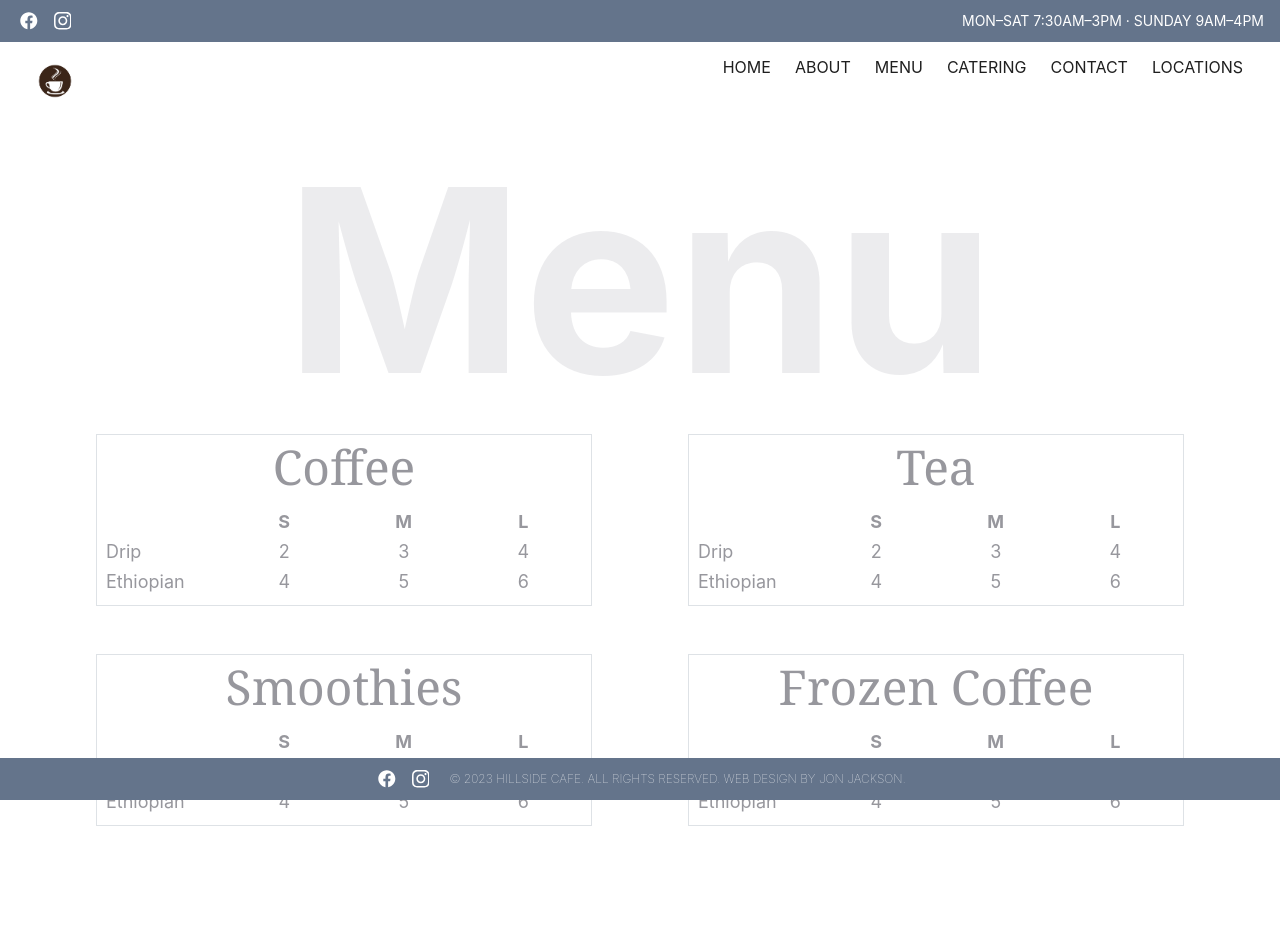
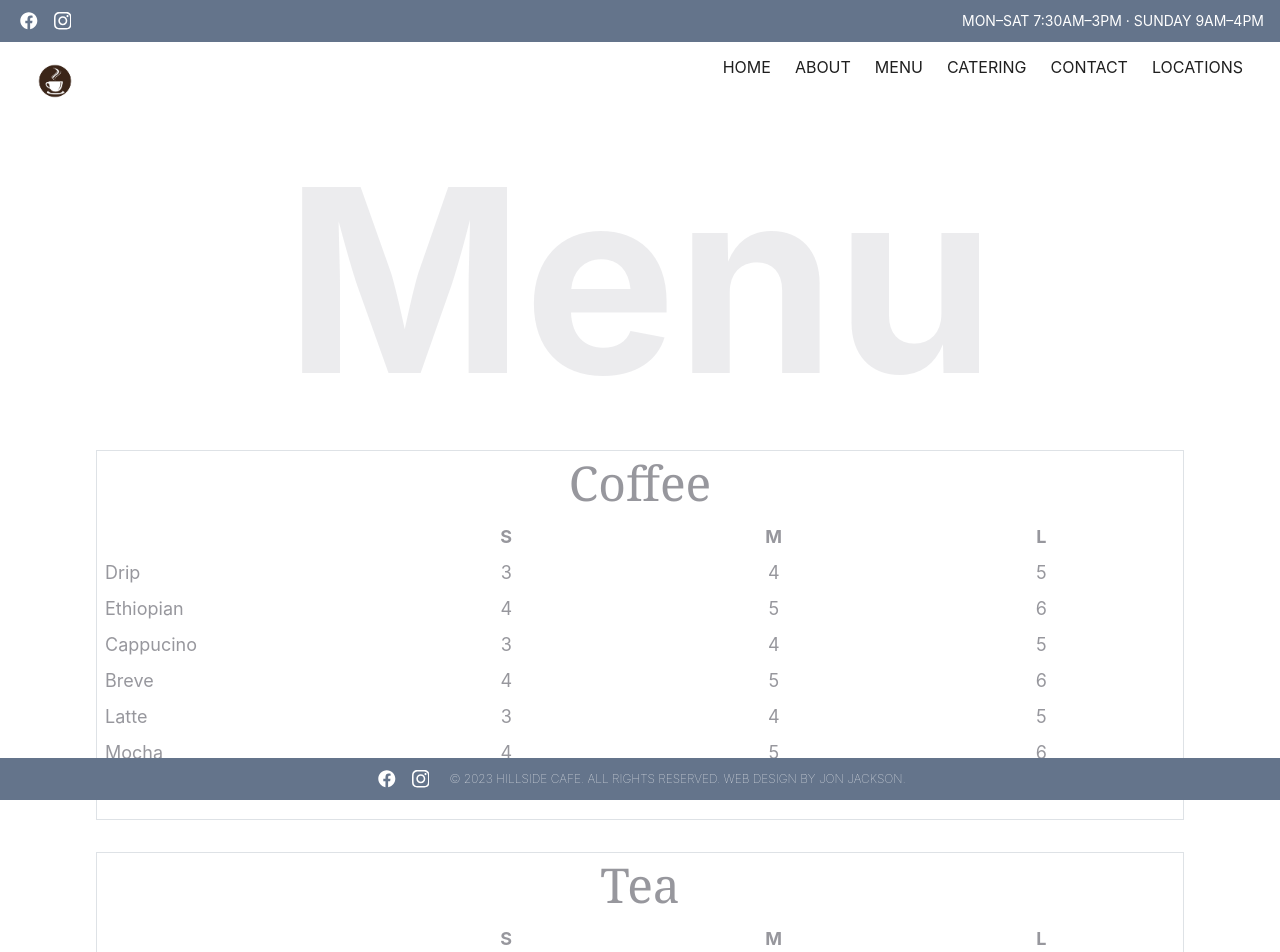
Before and after one commit to jonteal/coffee-shop-react, a React (Vite) app: page /menu in a window 1280 px wide. Shown: the top 952 px of the page. Before the commit the page ends 906 px from the top, so only its background shows below. Built offline with nearby package versions, Linux system fonts and the light colour scheme.

Commit message:
refactored tables to map

```diff
--- a/public/data.json
+++ b/public/data.json
@@ -102,5 +102,23 @@
       "id": 4,
       "comment": "I love the smoothies! The stawberry banana is amazing!"
     }
+  ],
+  "homeInfo": [
+    {
+      "id": 1,
+      "infoItem": "Lorem ipsum dolor sit amet consectetur adipisicing elit. Quasi aut deleniti, fugiat dolor soluta dolore debitis eius doloremque at vero aperiam."
+    },
+    {
+      "id": 2,
+      "infoItem": "Lorem ipsum dolor sit amet consectetur adipisicing elit. Quasi aut deleniti, fugiat dolor soluta dolore debitis eius doloremque at vero aperiam."
+    },
+    {
+      "id": 3,
+      "infoItem": "Lorem ipsum dolor sit amet consectetur adipisicing elit. Quasi aut deleniti, fugiat dolor soluta dolore debitis eius doloremque at vero aperiam."
+    },
+    {
+      "id": 4,
+      "infoItem": "Lorem ipsum dolor sit amet consectetur adipisicing elit. Quasi aut deleniti, fugiat dolor soluta dolore debitis eius doloremque at vero aperiam."
+    }
   ]
 }
--- a/src/components/homeAboutInfoItem/HomeAboutInfoItem.jsx
+++ b/src/components/homeAboutInfoItem/HomeAboutInfoItem.jsx
@@ -1,10 +1,6 @@
-const HomeAboutInfoItem = () => {
+const HomeAboutInfoItem = ({ item }) => {
   return (
-    <p className="w-1/2 my-2 text-slate-500 text-opacity-80">
-      Lorem ipsum dolor sit amet consectetur adipisicing elit. Quasi aut
-      deleniti, fugiat dolor soluta dolore debitis eius doloremque at vero
-      aperiam.
-    </p>
+    <p className="w-1/2 my-2 text-slate-500 text-opacity-80">{item.infoItem}</p>
   );
 };
 
--- /dev/null
+++ b/src/components/homeInfo/HomeInfo.jsx
@@ -0,0 +1,13 @@
+import HomeAboutInfoItem from "../homeAboutInfoItem/HomeAboutInfoItem";
+
+const HomeInfo = ({ homeInfo }) => {
+  return (
+    <>
+      {homeInfo.map((item) => (
+        <HomeAboutInfoItem key={item.id} item={item} />
+      ))}
+    </>
+  );
+};
+
+export default HomeInfo;
--- a/src/components/menuDrinkTable/MenuDrinkTable.jsx
+++ b/src/components/menuDrinkTable/MenuDrinkTable.jsx
@@ -3,7 +3,7 @@ import "./menuDrinkTable.css";
 
 const MenuDrinkTable = ({ tableInfo }) => {
   return (
-    <div className="flex flex-col px-5 menu-drink-table-container">
+    <div className="flex flex-col px-5 menu-drink-table-container my-3">
       <div className="coffee-table-container border mx-5 p-2">
         <h2 className="text-5xl text-zinc-600 text-opacity-60 mb-3 font-serif">
           {tableInfo?.category}
--- a/src/pages/menu/Menu.jsx
+++ b/src/pages/menu/Menu.jsx
@@ -1,199 +1,38 @@
+import { useState, useEffect } from "react";
+
+import MenuDrinkTable from "../../components/menuDrinkTable/MenuDrinkTable";
+
 import "./menu.css";
 
 const Menu = () => {
+  const [tables, setTables] = useState([]);
+  const getData = () => {
+    fetch("/data.json", {
+      headers: {
+        "Content-Type": "application/json",
+        Accept: "application/json",
+      },
+    })
+      .then(function (response) {
+        return response.json();
+      })
+      .then(function (myJson) {
+        setTables(myJson.tables);
+      });
+  };
+  useEffect(() => {
+    getData();
+  }, []);
+
   return (
     <div className="flex flex-col">
       <h1 className="text-zinc-400 text-opacity-20 font-bold menu-header">
         Menu
       </h1>
-      <div className="flex flex-col px-5">
-        <div className="flex flex-row">
-          <div className="coffee-table-container border w-1/2 mx-5 p-2">
-            <h2 className="text-5xl text-zinc-600 text-opacity-60 mb-3 font-serif">
-              Coffee
-            </h2>
-            <table className="coffee-table">
-              <tr>
-                <th></th>
-                <th className="text-lg text-zinc-600 text-opacity-60">S</th>
-                <th className="text-lg text-zinc-600 text-opacity-60">M</th>
-                <th className="text-lg text-zinc-600 text-opacity-60">L</th>
-              </tr>
-              <tr>
-                <td className="flex justify-start text-lg text-zinc-600 text-opacity-60 w-1/4">
-                  Drip
-                </td>
-                <td className="text-lg text-zinc-600 text-opacity-60 w-1/4">
-                  2
-                </td>
-                <td className="text-lg text-zinc-600 text-opacity-60 w-1/4">
-                  3
-                </td>
-                <td className="text-lg text-zinc-600 text-opacity-60 w-1/4">
-                  4
-                </td>
-              </tr>
-              <tr>
-                <td className="flex justify-start text-lg text-zinc-600 text-opacity-60 w-1/4">
-                  Ethiopian
-                </td>
-                <td className="text-lg text-zinc-600 text-opacity-60 w-1/4">
-                  4
-                </td>
-                <td className="text-lg text-zinc-600 text-opacity-60 w-1/4">
-                  5
-                </td>
-                <td className="text-lg text-zinc-600 text-opacity-60 w-1/4">
-                  6
-                </td>
-              </tr>
-            </table>
-          </div>
-          <div className="coffee-table-container border w-1/2 mx-5 p-2">
-            <h2 className="text-5xl text-zinc-600 text-opacity-60 mb-3 font-serif">
-              Tea
-            </h2>
-            <table className="coffee-table">
-              <tr>
-                <th></th>
-                <th className="text-lg text-zinc-600 text-opacity-60 w-1/4">
-                  S
-                </th>
-                <th className="text-lg text-zinc-600 text-opacity-60 w-1/4">
-                  M
-                </th>
-                <th className="text-lg text-zinc-600 text-opacity-60 w-1/4">
-                  L
-                </th>
-              </tr>
-              <tr>
-                <td className="flex justify-start text-lg text-zinc-600 text-opacity-60 w-1/4">
-                  Drip
-                </td>
-                <td className="text-lg text-zinc-600 text-opacity-60 w-1/4">
-                  2
-                </td>
-                <td className="text-lg text-zinc-600 text-opacity-60 w-1/4">
-                  3
-                </td>
-                <td className="text-lg text-zinc-600 text-opacity-60 w-1/4">
-                  4
-                </td>
-              </tr>
-              <tr>
-                <td className="flex justify-start text-lg text-zinc-600 text-opacity-60 w-1/4">
-                  Ethiopian
-                </td>
-                <td className="text-lg text-zinc-600 text-opacity-60 w-1/4">
-                  4
-                </td>
-                <td className="text-lg text-zinc-600 text-opacity-60 w-1/4">
-                  5
-                </td>
-                <td className="text-lg text-zinc-600 text-opacity-60 w-1/4">
-                  6
-                </td>
-              </tr>
-            </table>
-          </div>
-        </div>
-        <div className="flex flex-row">
-          <div className="coffee-table-container border w-1/2 mx-5 my-5 p-2">
-            <h2 className="text-5xl text-zinc-600 text-opacity-60 mb-3 font-serif">
-              Smoothies
-            </h2>
-            <table className="coffee-table">
-              <tr>
-                <th></th>
-                <th className="text-lg text-zinc-600 text-opacity-60 w-1/4">
-                  S
-                </th>
-                <th className="text-lg text-zinc-600 text-opacity-60 w-1/4">
-                  M
-                </th>
-                <th className="text-lg text-zinc-600 text-opacity-60 w-1/4">
-                  L
-                </th>
-              </tr>
-              <tr>
-                <td className="flex justify-start text-lg text-zinc-600 text-opacity-60 w-1/4">
-                  Drip
-                </td>
-                <td className="text-lg text-zinc-600 text-opacity-60 w-1/4">
-                  2
-                </td>
-                <td className="text-lg text-zinc-600 text-opacity-60 w-1/4">
-                  3
-                </td>
-                <td className="text-lg text-zinc-600 text-opacity-60 w-1/4">
-                  4
-                </td>
-              </tr>
-              <tr>
-                <td className="flex justify-start text-lg text-zinc-600 text-opacity-60 w-1/4">
-                  Ethiopian
-                </td>
-                <td className="text-lg text-zinc-600 text-opacity-60 w-1/4">
-                  4
-                </td>
-                <td className="text-lg text-zinc-600 text-opacity-60 w-1/4">
-                  5
-                </td>
-                <td className="text-lg text-zinc-600 text-opacity-60 w-1/4">
-                  6
-                </td>
-              </tr>
-            </table>
-          </div>
-          <div className="coffee-table-container border w-1/2 mx-5 my-5 p-2">
-            <h2 className="text-5xl text-zinc-600 text-opacity-60 mb-3 font-serif">
-              Frozen Coffee
-            </h2>
-            <table className="coffee-table">
-              <tr>
-                <th></th>
-                <th className="text-lg text-zinc-600 text-opacity-60 w-1/4">
-                  S
-                </th>
-                <th className="text-lg text-zinc-600 text-opacity-60 w-1/4">
-                  M
-                </th>
-                <th className="text-lg text-zinc-600 text-opacity-60 w-1/4">
-                  L
-                </th>
-              </tr>
-              <tr>
-                <td className="flex justify-start text-lg text-zinc-600 text-opacity-60 w-1/4">
-                  Drip
-                </td>
-                <td className="text-lg text-zinc-600 text-opacity-60 w-1/4">
-                  2
-                </td>
-                <td className="text-lg text-zinc-600 text-opacity-60 w-1/4">
-                  3
-                </td>
-                <td className="text-lg text-zinc-600 text-opacity-60 w-1/4">
-                  4
-                </td>
-              </tr>
-              <tr>
-                <td className="flex justify-start text-lg text-zinc-600 text-opacity-60 w-1/4">
-                  Ethiopian
-                </td>
-                <td className="text-lg text-zinc-600 text-opacity-60 w-1/4">
-                  4
-                </td>
-                <td className="text-lg text-zinc-600 text-opacity-60 w-1/4">
-                  5
-                </td>
-                <td className="text-lg text-zinc-600 text-opacity-60 w-1/4">
-                  6
-                </td>
-              </tr>
-            </table>
-          </div>
-        </div>
-      </div>
+
+      {tables.map((table) => (
+        <MenuDrinkTable key={table.id} tableInfo={table} />
+      ))}
     </div>
   );
 };
```
Also changed, not shown: src/pages/home/Home.jsx (+11 -15 lines).
